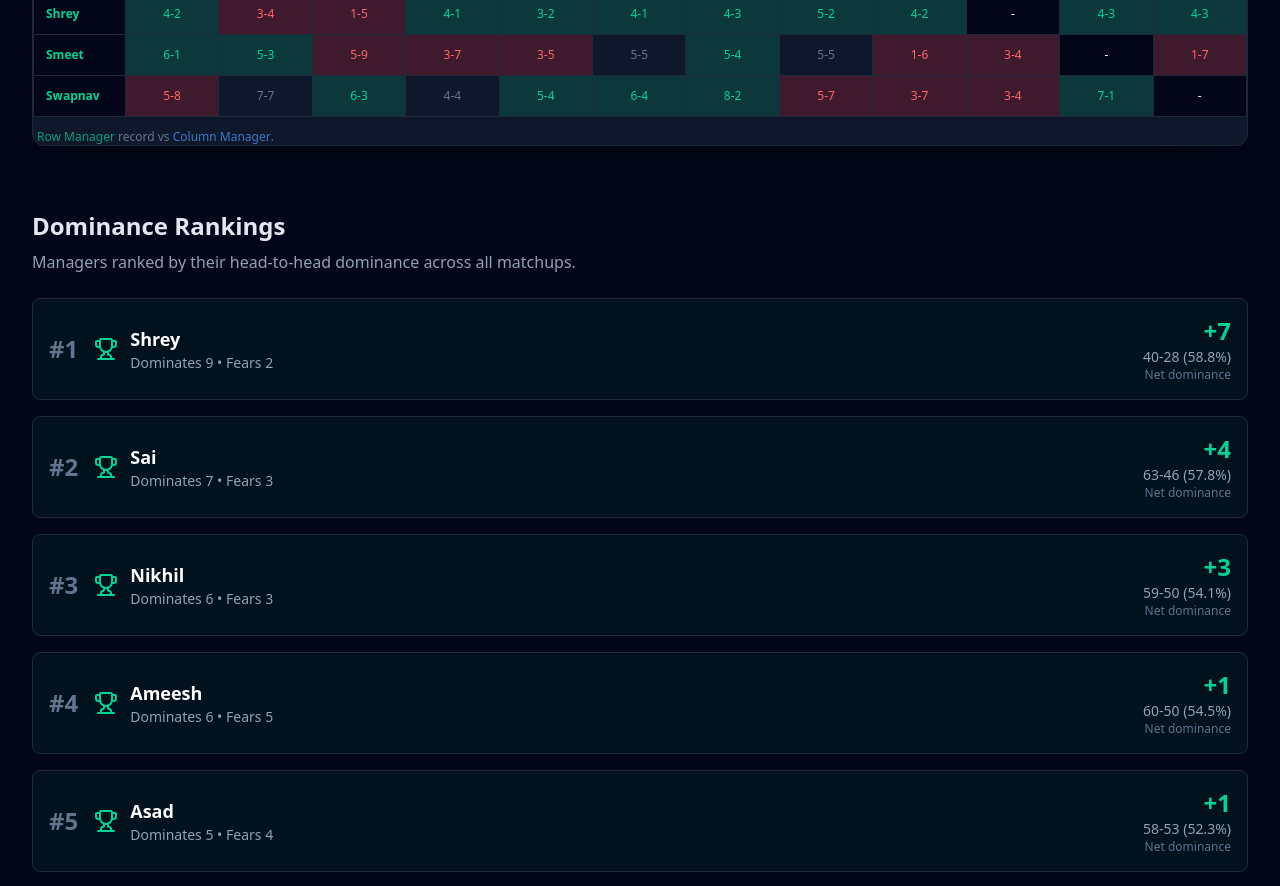
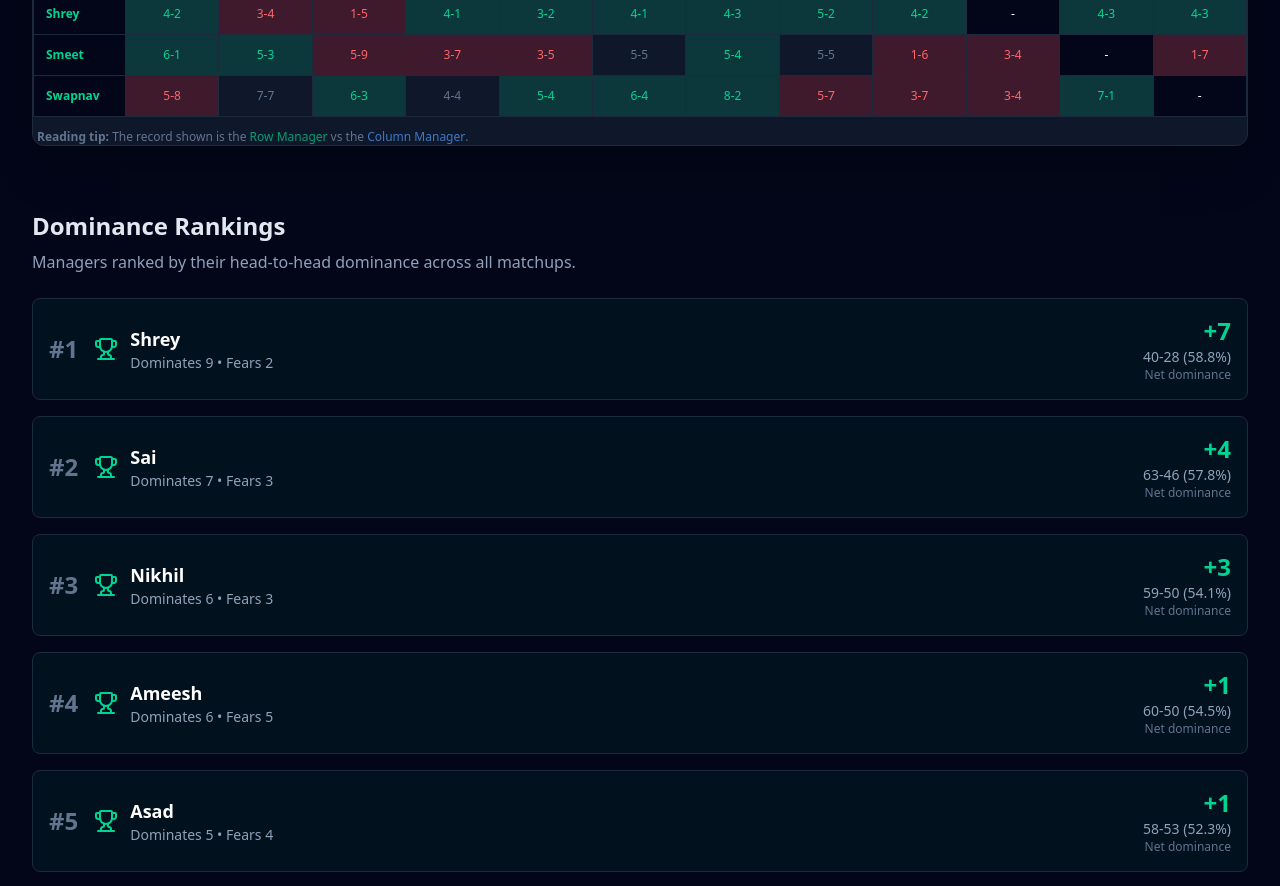
Before and after one commit to sdeka1997/frodd-grads-ffl, a Next.js app: page /matrix in a window 1280 px wide. Shown: the part 1020-1906 px from the top of the page. Built offline with nearby package versions, Linux system fonts and the light colour scheme.

Commit message:
Restore full reading tip text below matrix table
https://claude.ai/code/session_01AQ77cK27sgCRY872vTgiRe

```diff
--- a/src/app/matrix/page.tsx
+++ b/src/app/matrix/page.tsx
@@ -125,7 +125,7 @@ export default function MatrixPage() {
             </table>
           </div>
           <p className="text-xs text-slate-500 mt-3 px-1">
-            <span className="text-emerald-400/70 font-medium">Row Manager</span> record vs <span className="text-blue-400/70 font-medium">Column Manager</span>.
+            <span className="font-semibold">Reading tip:</span> The record shown is the <span className="text-emerald-400/70 font-medium">Row Manager</span> vs the <span className="text-blue-400/70 font-medium">Column Manager</span>.
           </p>
         </div>
       </section>
```
